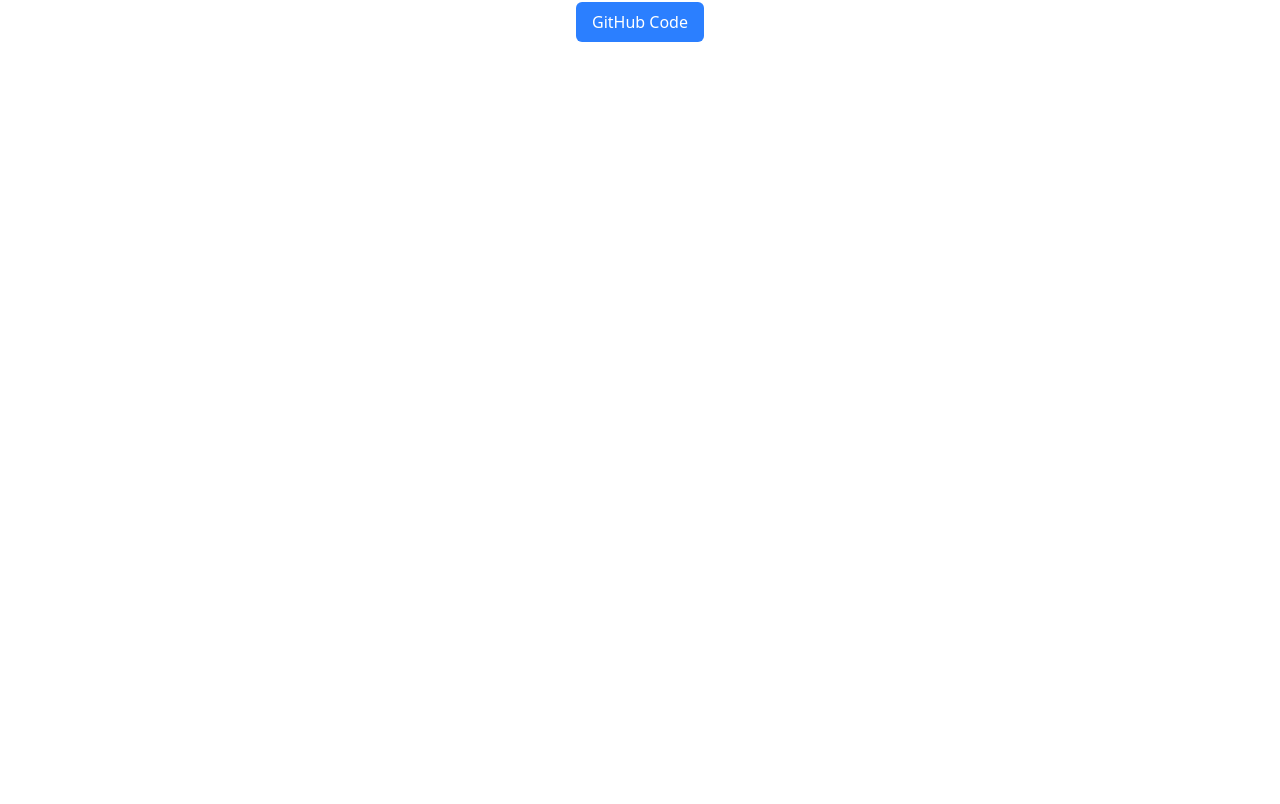
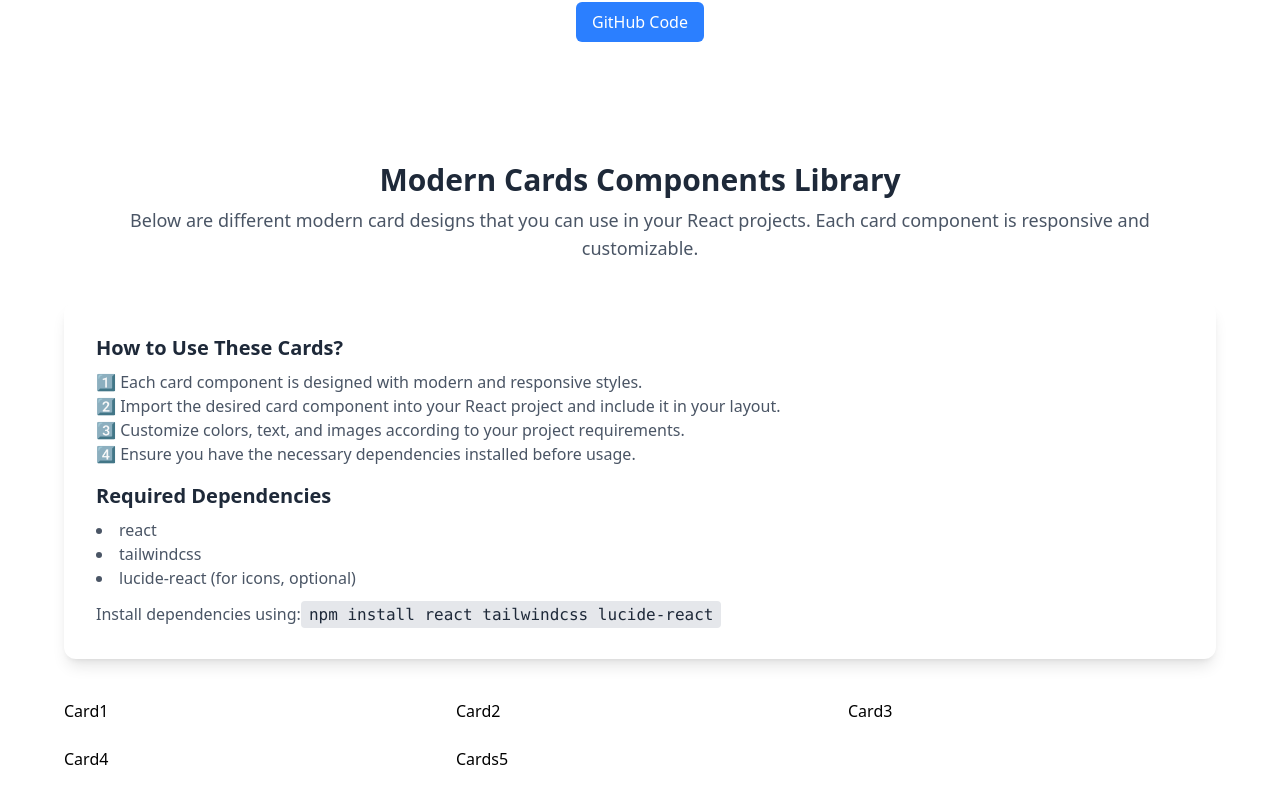
Before and after one commit to coder-prashant-raut/TWIND-UI, a React (Vite) app: page / in a window 1280 px wide. Shown: the part 2520-3324 px from the top of the page. Before the commit the page ends 2642 px from the top, so only its background shows below. Built offline with nearby package versions, Linux system fonts and the light colour scheme.

Commit message:
added buttons and cards components

```diff
--- a/src/App.jsx
+++ b/src/App.jsx
@@ -1,6 +1,7 @@
 import { useState } from "react";
 import NavBars from "./components/navbars/NavBars";
 import Footers from "./components/footers/Footers";
+import Cards from "./components/cards/Cards";
 
 function App() {
   const [count, setCount] = useState(0);
@@ -9,6 +10,7 @@
     <>
       {/* <NavBars /> */}
       <Footers/>
+      <Cards/>
     </>
   );
 }
--- /dev/null
+++ b/src/components/buttons/Buttons.jsx
@@ -0,0 +1,56 @@
+import React from 'react';
+import Button1 from './Button1';
+import Button2 from './Button2';
+import Button3 from './Button3';
+import Button4 from './Button4';
+import Button5 from './Button5';
+
+function Buttons() {
+  return (
+    <div className="max-w-6xl mx-auto space-y-10 py-10">
+      {/* Header Section */}
+      <div className="text-center">
+        <h1 className="text-2xl sm:text-3xl font-bold text-gray-800">
+          Modern Button Components Library
+        </h1>
+        <p className="text-gray-600 sm:text-lg px-4 mt-2">
+          Below are different modern button designs that you can use in your React projects. Each button component is
+          responsive and customizable.
+        </p>
+      </div>
+
+      {/* How to Use Section */}
+      <div className="bg-white shadow-lg rounded-xl p-6 sm:p-8">
+        <h2 className="text-xl font-semibold text-gray-800">How to Use These Buttons?</h2>
+        <p className="text-gray-600 mt-2 text-sm sm:text-base">
+          1️⃣ Each button component is designed with modern and responsive styles.  <br/>
+          2️⃣ Import the desired button component into your React project and use it where needed.  <br/>
+          3️⃣ Customize colors, sizes, and effects according to your project requirements.  <br/>
+          4️⃣ Ensure you have the necessary dependencies installed before usage.
+        </p>
+
+        <h2 className="text-xl font-semibold text-gray-800 mt-4">Required Dependencies</h2>
+        <ul className="list-disc list-inside text-gray-600 mt-2 text-sm sm:text-base">
+          <li>react</li>
+          <li>tailwindcss</li>
+        </ul>
+
+        <p className="text-gray-600 mt-3 text-sm sm:text-base">
+          Install dependencies using:
+          <code className="bg-gray-200 text-gray-800 px-2 py-1 rounded">npm install react tailwindcss</code>
+        </p>
+      </div>
+
+      {/* Button Components */}
+      <div className="space-y-6 flex flex-wrap justify-center gap-4">
+        <Button1 />
+        <Button2 />
+        <Button3 />
+        <Button4 />
+        <Button5 />
+      </div>
+    </div>
+  );
+}
+
+export default Buttons;
--- /dev/null
+++ b/src/components/cards/Card1.jsx
@@ -0,0 +1,9 @@
+import React from 'react'
+
+function Card1() {
+  return (
+    <div>Card1</div>
+  )
+}
+
+export default Card1
--- /dev/null
+++ b/src/components/cards/Card2.jsx
@@ -0,0 +1,9 @@
+import React from 'react'
+
+function Card2() {
+  return (
+    <div>Card2</div>
+  )
+}
+
+export default Card2
--- /dev/null
+++ b/src/components/cards/Card3.jsx
@@ -0,0 +1,9 @@
+import React from 'react'
+
+function Card3() {
+  return (
+    <div>Card3</div>
+  )
+}
+
+export default Card3
--- /dev/null
+++ b/src/components/cards/Card4.jsx
@@ -0,0 +1,9 @@
+import React from 'react'
+
+function Card4() {
+  return (
+    <div>Card4</div>
+  )
+}
+
+export default Card4
--- /dev/null
+++ b/src/components/cards/Card5.jsx
@@ -0,0 +1,9 @@
+import React from 'react'
+
+function Card5() {
+  return (
+    <div>Cards5</div>
+  )
+}
+
+export default Card5
--- /dev/null
+++ b/src/components/cards/Cards.jsx
@@ -0,0 +1,57 @@
+import React from 'react';
+import Card1 from './Card1';
+import Card2 from './Card2';
+import Card3 from './Card3';
+import Card4 from './Card4';
+import Card5 from './Card5';
+
+function Cards() {
+  return (
+    <div className="max-w-6xl mx-auto space-y-10 py-10">
+      {/* Header Section */}
+      <div className="text-center">
+        <h1 className="text-2xl sm:text-3xl font-bold text-gray-800">
+          Modern Cards Components Library
+        </h1>
+        <p className="text-gray-600 sm:text-lg px-4 mt-2">
+          Below are different modern card designs that you can use in your React projects. Each card component is
+          responsive and customizable.
+        </p>
+      </div>
+
+      {/* How to Use Section */}
+      <div className="bg-white shadow-lg rounded-xl p-6 sm:p-8">
+        <h2 className="text-xl font-semibold text-gray-800">How to Use These Cards?</h2>
+        <p className="text-gray-600 mt-2 text-sm sm:text-base">
+          1️⃣ Each card component is designed with modern and responsive styles.  <br/>
+          2️⃣ Import the desired card component into your React project and include it in your layout.  <br/>
+          3️⃣ Customize colors, text, and images according to your project requirements.  <br/>
+          4️⃣ Ensure you have the necessary dependencies installed before usage.
+        </p>
+
+        <h2 className="text-xl font-semibold text-gray-800 mt-4">Required Dependencies</h2>
+        <ul className="list-disc list-inside text-gray-600 mt-2 text-sm sm:text-base">
+          <li>react</li>
+          <li>tailwindcss</li>
+          <li>lucide-react (for icons, optional)</li>
+        </ul>
+
+        <p className="text-gray-600 mt-3 text-sm sm:text-base">
+          Install dependencies using:
+          <code className="bg-gray-200 text-gray-800 px-2 py-1 rounded">npm install react tailwindcss lucide-react</code>
+        </p>
+      </div>
+
+      {/* Card Components */}
+      <div className="grid grid-cols-1 sm:grid-cols-2 lg:grid-cols-3 gap-6">
+        <Card1 />
+        <Card2 />
+        <Card3 />
+        <Card4 />
+        <Card5 />
+      </div>
+    </div>
+  );
+}
+
+export default Cards;
```
